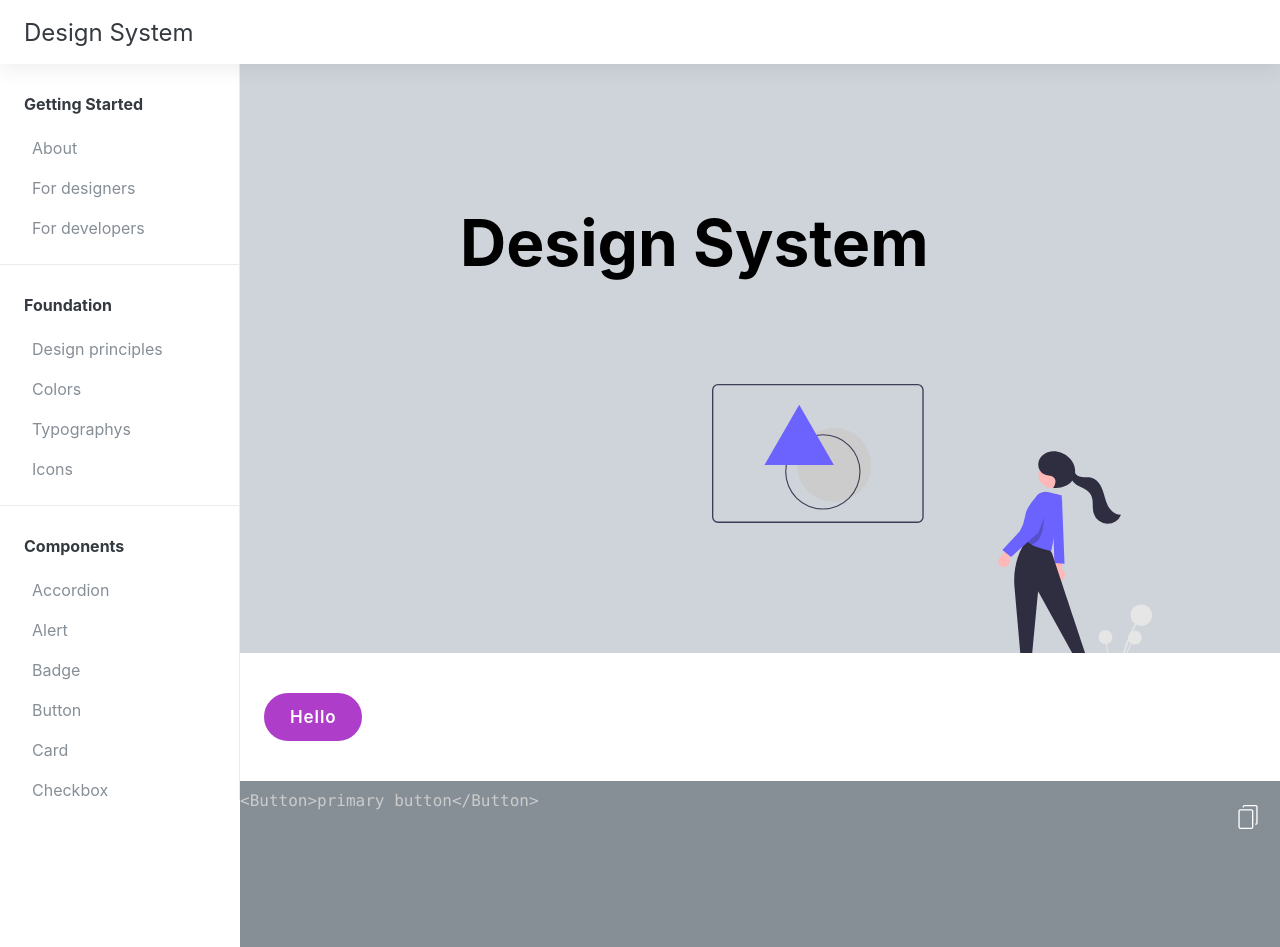
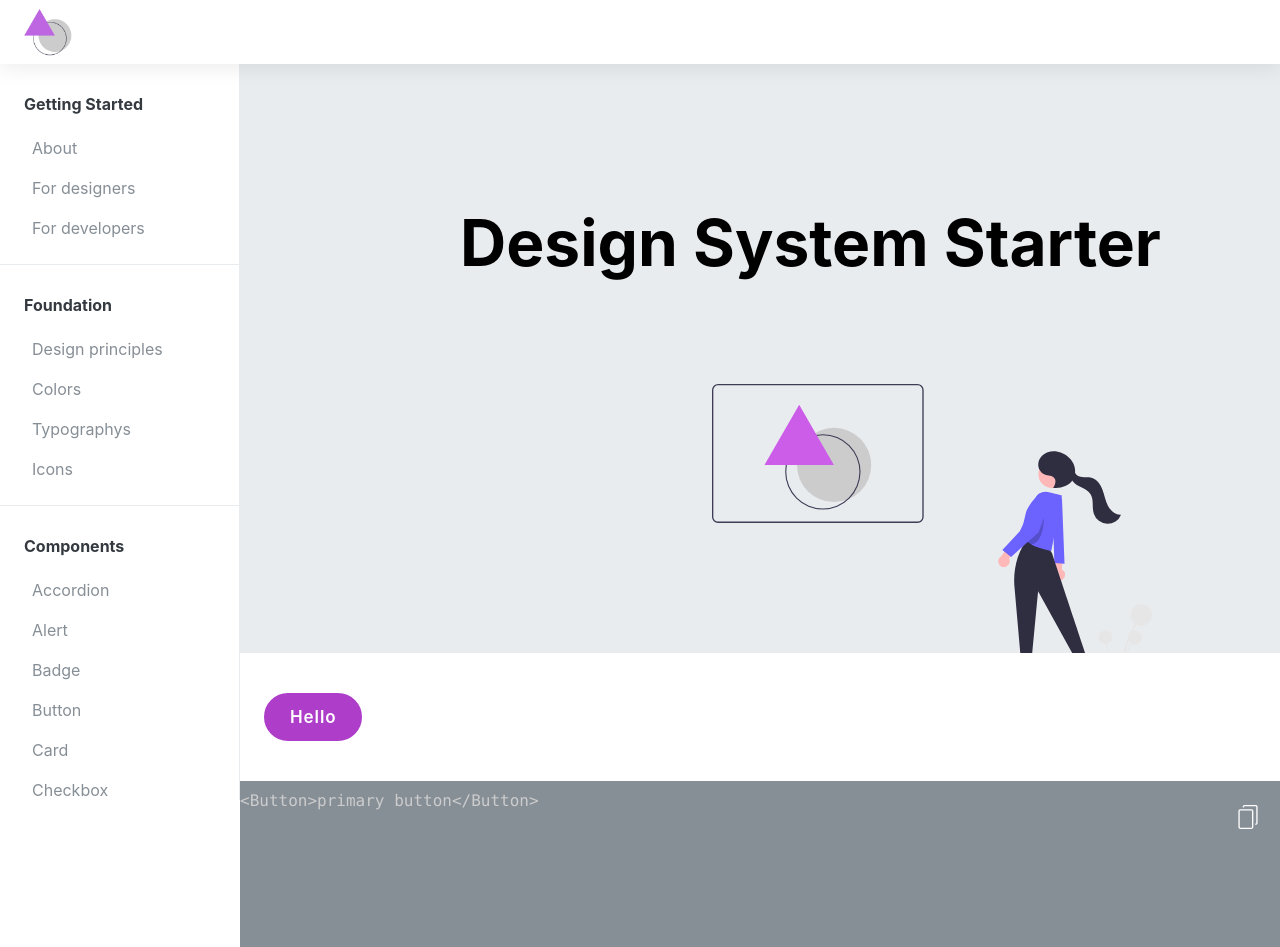
Before and after one commit to altenull/gatsby-starter-design-system, a Gatsby site: page / in a window 1280 px wide. Shown: the top 947 px of the page. Built offline with nearby package versions, Linux system fonts and the light colour scheme; Gatsby itself is replaced by a stand-in of ours; some packages are replaced by stand-ins of ours; code samples lack their colours.

Commit message:
feat: add logo to header

```diff
--- a/src/components/foundation/Header.js
+++ b/src/components/foundation/Header.js
@@ -1,5 +1,6 @@
 import React from 'react';
 import styled from 'styled-components';
+import logoImage from '../../assets/images/logo(160x160).png';
 import { ScrollDirection } from '../../enums/scroll-direction.enum';
 import useScrollDirection from '../../hooks/useScrollDirection';
 
@@ -19,9 +20,9 @@ const StdHeader = styled.header`
   transition: transform 300ms cubic-bezier(0.47, 0, 0.745, 0.715);
 `;
 
-const StdTitle = styled.span`
-  font-size: 24px;
-  color: ${(props) => props.theme.colors.gray4};
+const StdLogo = styled.img`
+  height: 48px;
+  cursor: pointer;
 `;
 
 const Header = () => {
@@ -29,7 +30,7 @@ const Header = () => {
 
   return (
     <StdHeader shouldHideHeader={scrollDirection === ScrollDirection.Down}>
-      <StdTitle>Design System</StdTitle>
+      <StdLogo src={logoImage} />
     </StdHeader>
   );
 };
--- a/src/components/home/HeroImage.js
+++ b/src/components/home/HeroImage.js
@@ -102,7 +102,7 @@ const HeroImage = ({ ...props }) => {
       />
       <polygon
         points='154.974 37.028 93.245 143.945 216.703 143.945 154.974 37.028 93.245 143.945 216.703 143.945 154.974 37.028'
-        fill='#6c63ff'
+        fill='#cc5de8'
       />
     </svg>
   );
--- a/src/components/home/HeroSection.js
+++ b/src/components/home/HeroSection.js
@@ -5,7 +5,7 @@ import HeroImage from './HeroImage';
 const StdHeroSection = styled.section`
   position: relative;
   height: 80%;
-  background-color: ${(props) => props.theme.colors.gray1};
+  background-color: ${(props) => props.theme.colors.gray0};
 `;
 
 const StdHeading1 = styled.h1`
@@ -25,7 +25,7 @@ const StdHeroImage = styled(HeroImage)`
 const HeroSection = () => {
   return (
     <StdHeroSection>
-      <StdHeading1>Design System</StdHeading1>
+      <StdHeading1>Design System Starter</StdHeading1>
       <StdHeroImage />
     </StdHeroSection>
   );
```
Also changed, not shown: src/assets/images/logo(160x160).png (added).
